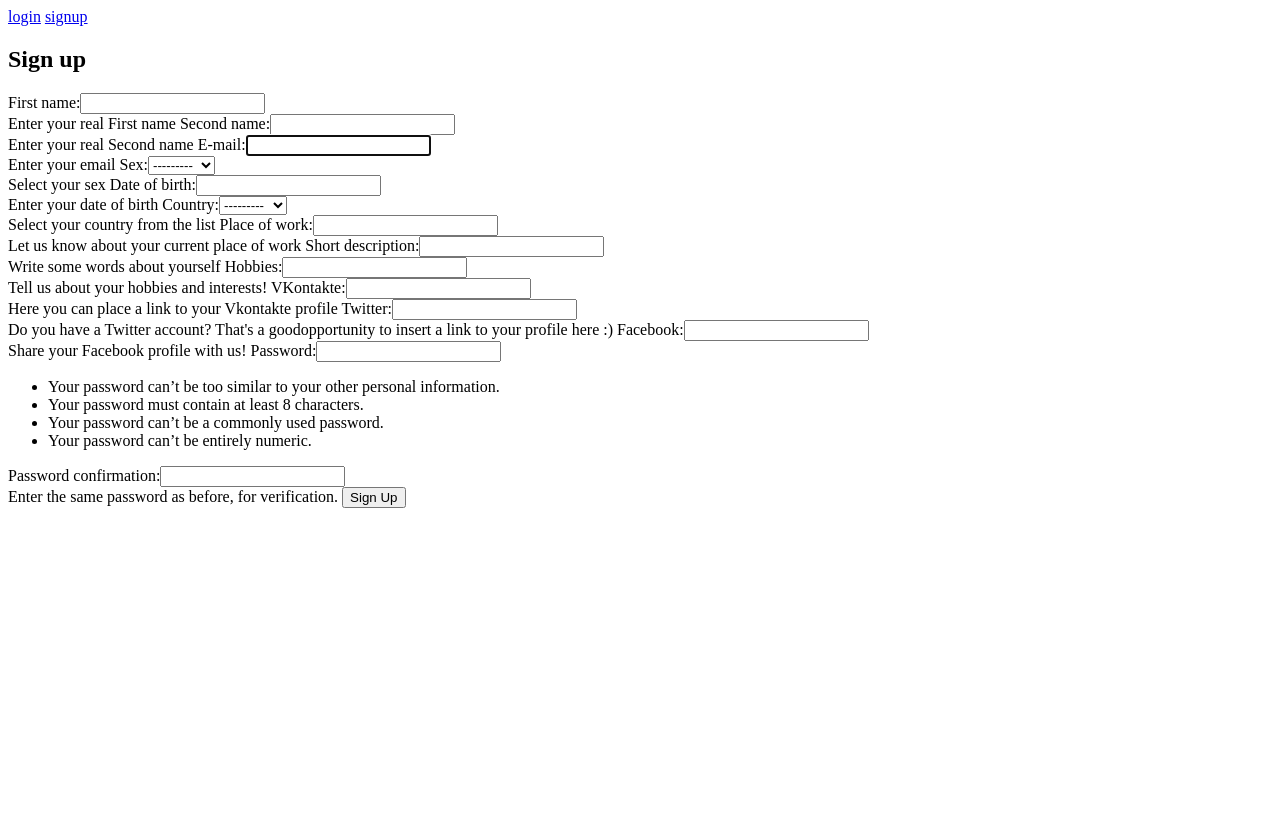
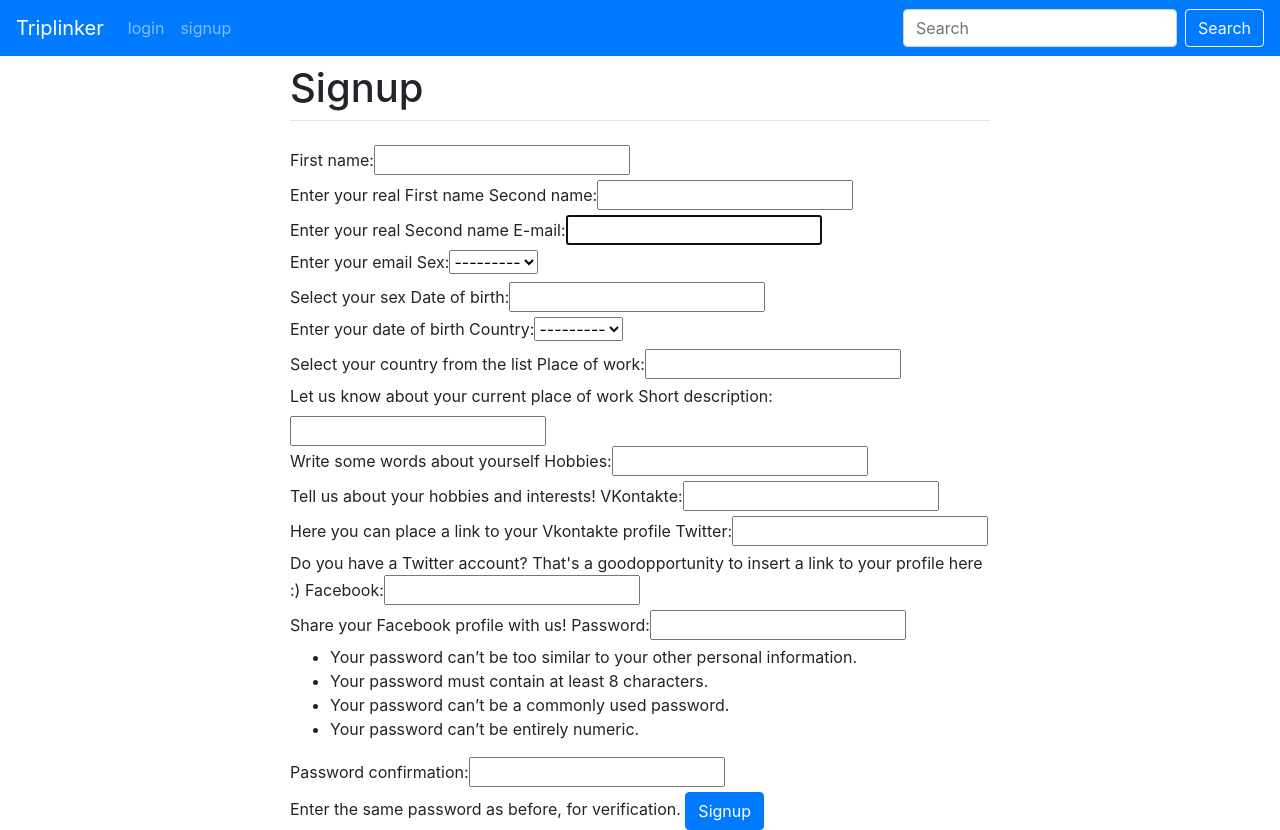
Before and after one commit to triplinker/triplinker, a Django app: page /signup/ in a window 1280 px wide. Before the commit the page ends 508 px from the top, so only its background shows below. Run offline with Django 3.2, Linux system fonts and the light colour scheme; some libraries are stand-ins or nearby versions.

Commit message:
Connect bootstrap 4
Create navbar
Connect cripsy-forms

```diff
--- a/triplinker/accounts/templates/registration/signup.html
+++ b/triplinker/accounts/templates/registration/signup.html
@@ -2,11 +2,14 @@
 {% load static %}
 
 {% block content %}
-
-  <h2>Sign up</h2>
-  <form method="post">
-    {% csrf_token %}
-    {{ form }}
-    <button type="submit">Sign Up</button>
+  <div class="container">
+    <h1 class="mt-2">Signup</h1>
+    <hr class="mt-0 mb-4">
+    <form method="post">
+      {% csrf_token %}
+      {{ form }}
+      <button type="submit" class="btn btn-primary">Signup</button>
+    </form>
+  </div>
 
 {% endblock %}
--- a/triplinker/core/settings.py
+++ b/triplinker/core/settings.py
@@ -48,6 +48,7 @@ INSTALLED_APPS = [
     'django.contrib.messages',
     'django.contrib.staticfiles',
     'debug_toolbar',
+    'crispy_forms',
 ]
 
 MIDDLEWARE = [
@@ -78,6 +79,8 @@ TEMPLATES = [
         },
     },
 ]
+
+CRISPY_TEMPLATE_PACK = 'bootstrap4'
 
 WSGI_APPLICATION = 'core.wsgi.application'
 
--- a/triplinker/templates/base.html
+++ b/triplinker/templates/base.html
@@ -2,25 +2,54 @@
 <html lang="en">
 <head>
     <meta charset="UTF-8">
-    <meta name="viewport"
-          content="width=device-width, user-scalable=no, initial-scale=1.0, maximum-scale=1.0, minimum-scale=1.0">
+    <meta name="viewport" content="width=device-width, initial-scale=1, shrink-to-fit=no">
     <meta http-equiv="X-UA-Compatible" content="ie=edge">
     <title>triplinker</title>
+    <link rel="stylesheet" href="https://stackpath.bootstrapcdn.com/bootstrap/4.5.0/css/bootstrap.min.css"
+          integrity="sha384-9aIt2nRpC12Uk9gS9baDl411NQApFmC26EwAOH8WgZl5MYYxFfc+NcPb1dKGj7Sk" crossorigin="anonymous">
 </head>
 <body>
+
     <header>
-        <nav>
-            {% if user.is_authenticated %}
-                <a href="{% url 'logout' %}">logout</a>
-            {% else %}
-                <a href="{% url 'login' %}">login</a>
-                <a href="{% url 'accounts:signup' %}">signup</a>
-            {% endif %}
+        <nav class="navbar navbar-expand-lg navbar-dark bg-primary">
+            <a class="navbar-brand">Triplinker</a>
+            <button class="navbar-toggler" type="button" data-toggle="collapse" data-target="#navbarNavAltMarkup"
+                    aria-controls="navbarNavAltMarkup" aria-expanded="false" aria-label="Toggle navigation">
+                <span class="navbar-toggler-icon"></span>
+            </button>
+            <div class="collapse navbar-collapse" id="navbarNavAltMarkup">
+                <div class="navbar-nav">
+                    {% if user.is_authenticated %}
+                        <a class="nav-item nav-link" href="{% url 'logout' %}">logout</a>
+                    {% else %}
+                        <a class="nav-item nav-link" href="{% url 'login' %}">login</a>
+                        <a class="nav-item nav-link" href="{% url 'accounts:signup' %}">signup</a>
+                    {% endif %}
+                </div>
+                  <form class="form-inline ml-auto">
+                    <input class="form-control mr-sm-2" type="search" placeholder="Search" aria-label="Search">
+                    <button class="btn btn-outline-light my-sm-0" type="submit">Search</button>
+                  </form>
+            </div>
         </nav>
     </header>
     <main>
-        {% block content %}
-        {% endblock %}
+      <div class="container">
+      <div class="row justify-content-center">
+        <div class="col-8">
+          {% block content %}
+          {% endblock %}
+        </div>
+      </div>
+    </div>
     </main>
+    <footer>
+    </footer>
+    <script src="https://code.jquery.com/jquery-3.5.1.slim.min.js"
+            integrity="sha384-DfXdz2htPH0lsSSs5nCTpuj/zy4C+OGpamoFVy38MVBnE+IbbVYUew+OrCXaRkfj" crossorigin="anonymous"></script>
+    <script src="https://cdn.jsdelivr.net/npm/popper.js@1.16.0/dist/umd/popper.min.js"
+            integrity="sha384-Q6E9RHvbIyZFJoft+2mJbHaEWldlvI9IOYy5n3zV9zzTtmI3UksdQRVvoxMfooAo" crossorigin="anonymous"></script>
+    <script src="https://stackpath.bootstrapcdn.com/bootstrap/4.5.0/js/bootstrap.min.js"
+            integrity="sha384-OgVRvuATP1z7JjHLkuOU7Xw704+h835Lr+6QL9UvYjZE3Ipu6Tp75j7Bh/kR0JKI" crossorigin="anonymous"></script>
 </body>
 </html>
```
Also changed, not shown: triplinker/accounts/templates/registration/login.html (+4 -3 lines).
